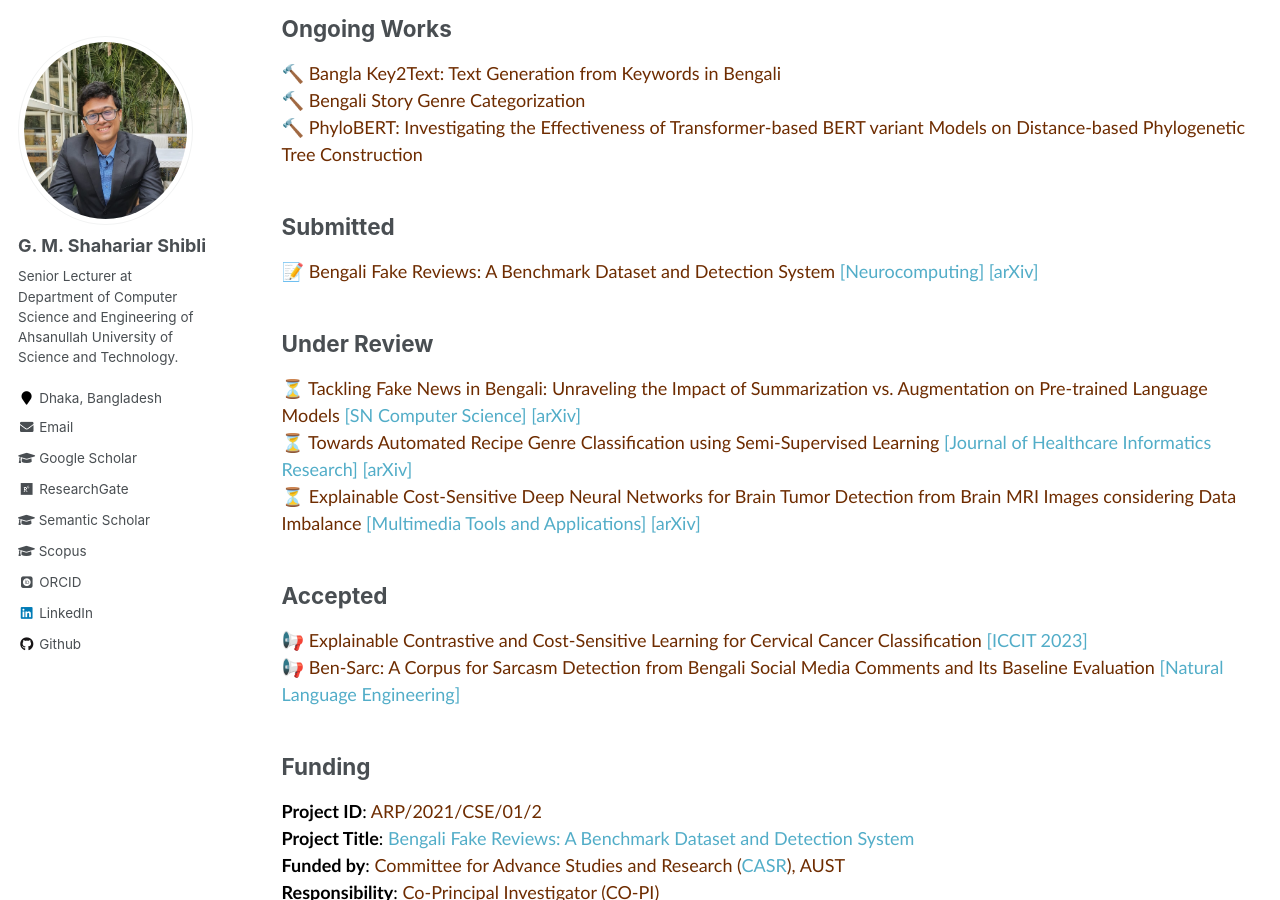
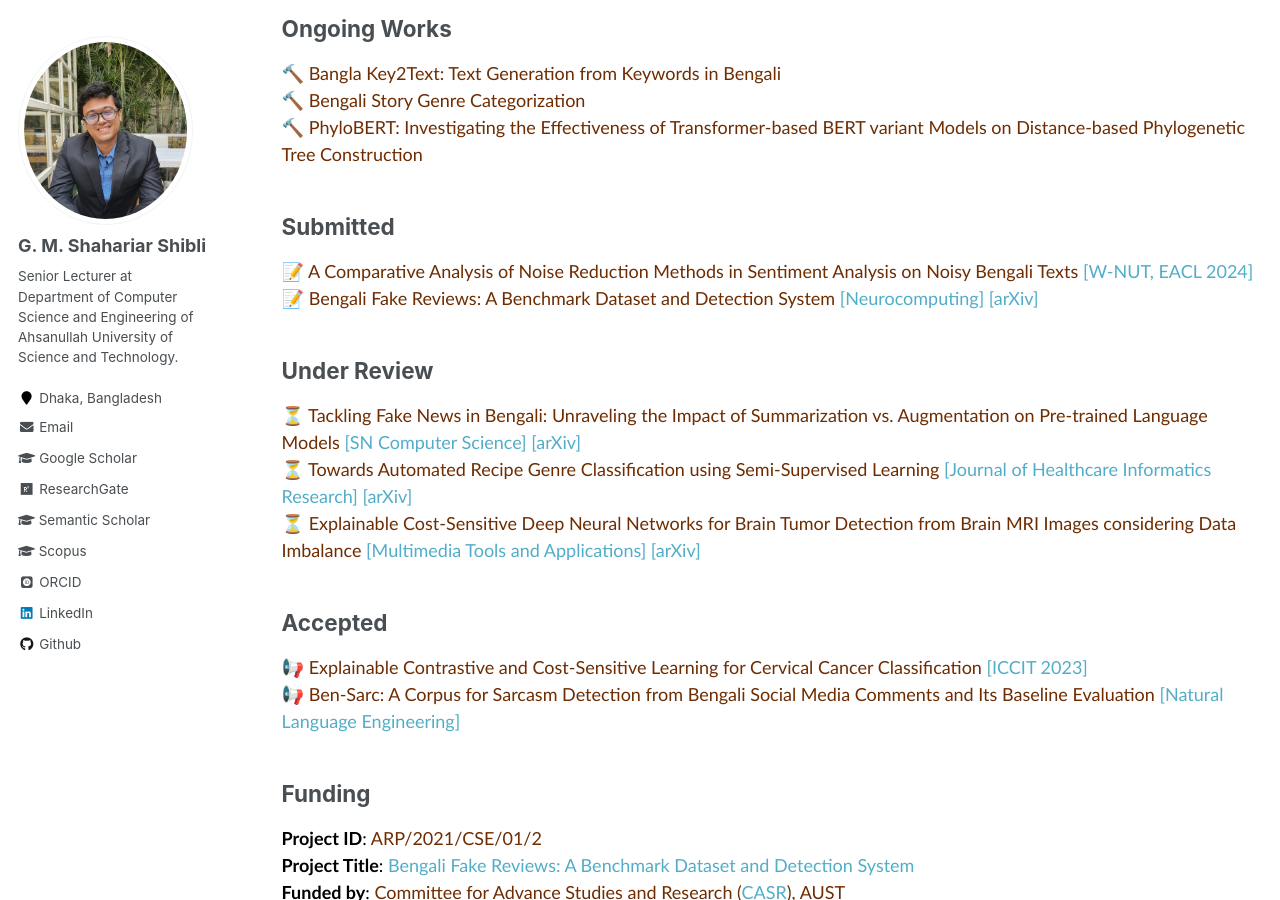
Before and after one commit to shahariar-shibli/shahariar-shibli.github.io, a Jekyll site: the page built from _pages/research.md, in a window 1280 px wide and 900 px high, scrolled down 410 px. Built offline with Jekyll 4.4.1, drawn with Linux system fonts in a browser that asks for light colours; some web fonts are replaced.

Commit message:
Update research.md

```diff
--- a/_pages/research.md
+++ b/_pages/research.md
@@ -26,6 +26,7 @@ author_profile: true
 
 ## Submitted
 <span style="font-family:Trebuchet MS;">
+📝 <span style="color:#6E2C00">A Comparative Analysis of Noise Reduction Methods in Sentiment Analysis on Noisy Bengali Texts</span> [[W-NUT, EACL 2024]](https://noisy-text.github.io/2024/)
 📝 <span style="color:#6E2C00">Bengali Fake Reviews: A Benchmark Dataset and Detection System</span> [[Neurocomputing]](https://www.sciencedirect.com/journal/neurocomputing) [[arXiv]](https://arxiv.org/pdf/2308.01987.pdf)
 </span>
 
```
